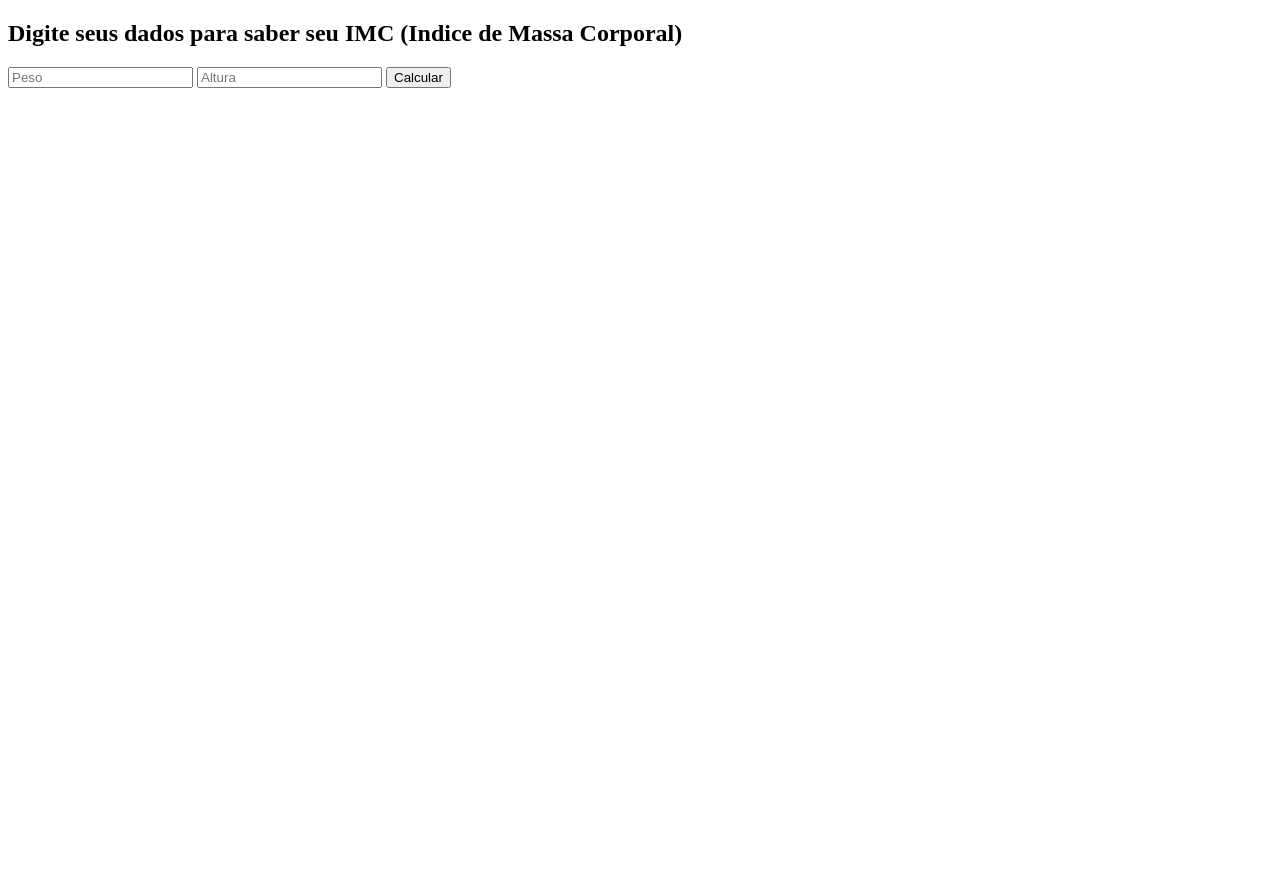
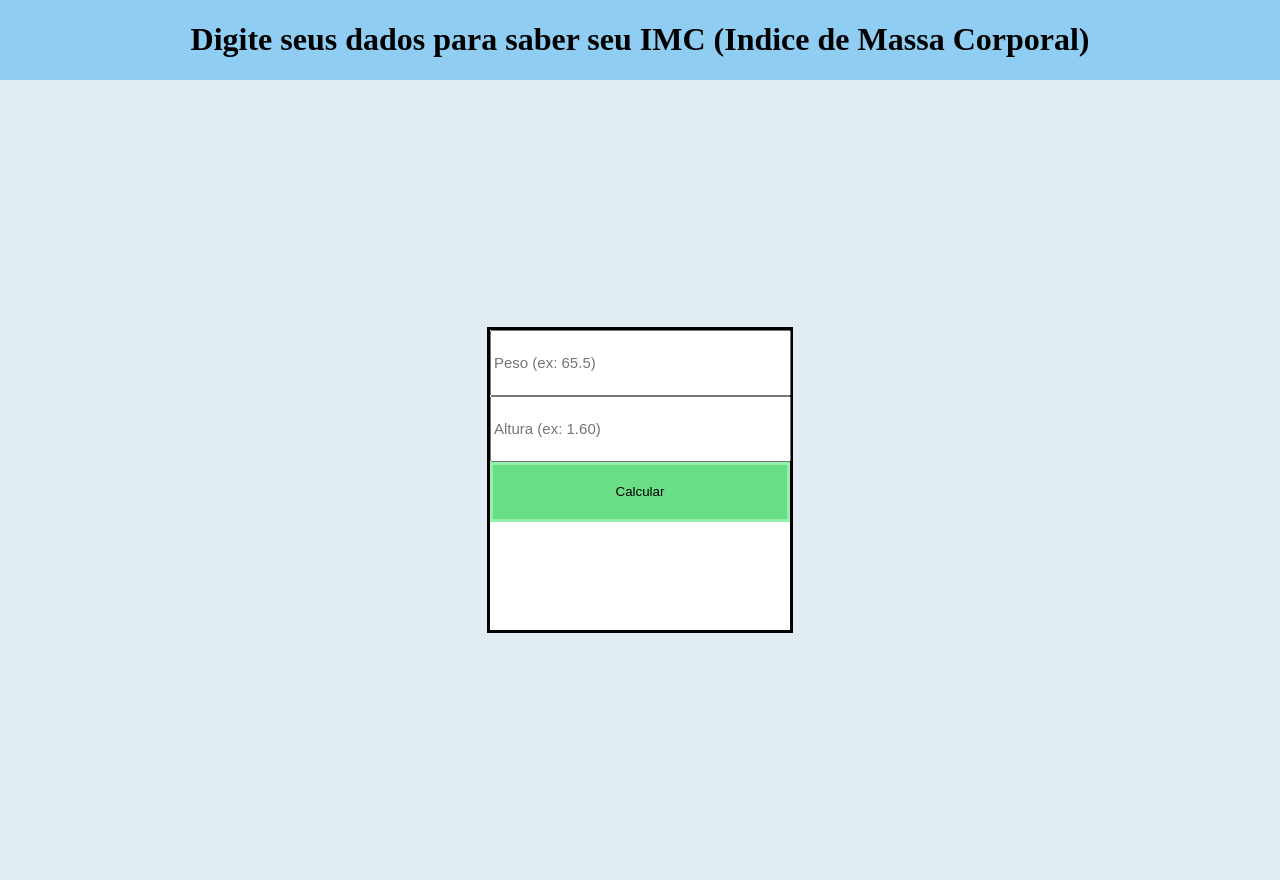
Before and after one commit to Erme90/Calculo-IMC, a Django app: template calculo/templates/calculo/imc.html in a window 1280 px wide. Before the commit the page ends 88 px from the top, so only its background shows below. Run offline with Django 4.2, Linux system fonts and the light colour scheme; the template is opened without the code that fills it, so the values that code supplies are empty.

Commit message:
Alterações no frontend

```diff
--- a/calculo/static/calculo/css/style.css
+++ b/calculo/static/calculo/css/style.css
@@ -1,3 +1,53 @@
-p {
-    color:red;
+body{
+    margin: 0px;
 }
+ input{
+    height: 60px;
+    width: 300px;
+ }
+
+.container{
+    width: 100vw;
+    height: 100vh;
+    background: #e1ecf2;
+    display: flex;
+    flex-direction: row;
+    justify-content: center;
+    align-items: center;
+
+
+}
+
+.h1{
+    background: #8fcef2;
+    display: flex;
+    flex-direction: row;
+    justify-content: center;
+    align-items: center;
+
+
+}
+
+.form-box{
+    width: 300px;
+    height: 300px;
+    background: #fff;
+    border: solid 3px;
+    border-color: black;
+}
+
+#weight{
+    width: 293px;
+    font-size: 15px;
+}
+
+#height{
+    width: 293px;
+    font-size: 15px;
+}
+
+#button{
+  background: #6ade87;
+  border: solid 3px #95f0ab;
+  cursor: pointer;
+}
--- a/calculo/templates/calculo/imc.html
+++ b/calculo/templates/calculo/imc.html
@@ -10,14 +10,17 @@
     <title>Calculo de IMC</title>
 </head>
 <body>
+    <div class="h1">
+        <h1>Digite seus dados para saber seu IMC (Indice de Massa Corporal)</h1>
+    </div>
+    <div class="container">
+        <form method="POST" action="" class="form-box">
+            {% csrf_token %}
 
-    <div class="div-form">
-        <form method="POST" action="">
-            {% csrf_token %}
-            <h2>Digite seus dados para saber seu IMC (Indice de Massa Corporal)</h2>
-            <input type="number" step="0,1" step="min=0" placeholder="Peso">
-            <input type="number" step="0.01" step="min=0" placeholder="Altura">
-            <input type="submit" value="Calcular"></input>
+            <input id="weight" type="number" step="0.001" step="min=0" placeholder="Peso (ex: 65.5)">
+            <input id="height"type="number" step="0.01" step="min=0" placeholder="Altura (ex: 1.60)">
+            <input id="button" type="submit" value="Calcular"></input>
+
         </form>
         <div>
             {{ calculo }}
--- a/calculo/urls.py
+++ b/calculo/urls.py
@@ -2,5 +2,5 @@ from django.urls import path
 from . views import imc_view
 
 urlpatterns = [
-    path('imc/', imc_view), #Esta URL, encaminha a requisição do usuário para a "view"
+    path('', imc_view), #Esta URL, encaminha a requisição do usuário para a "view"
 ]
```
